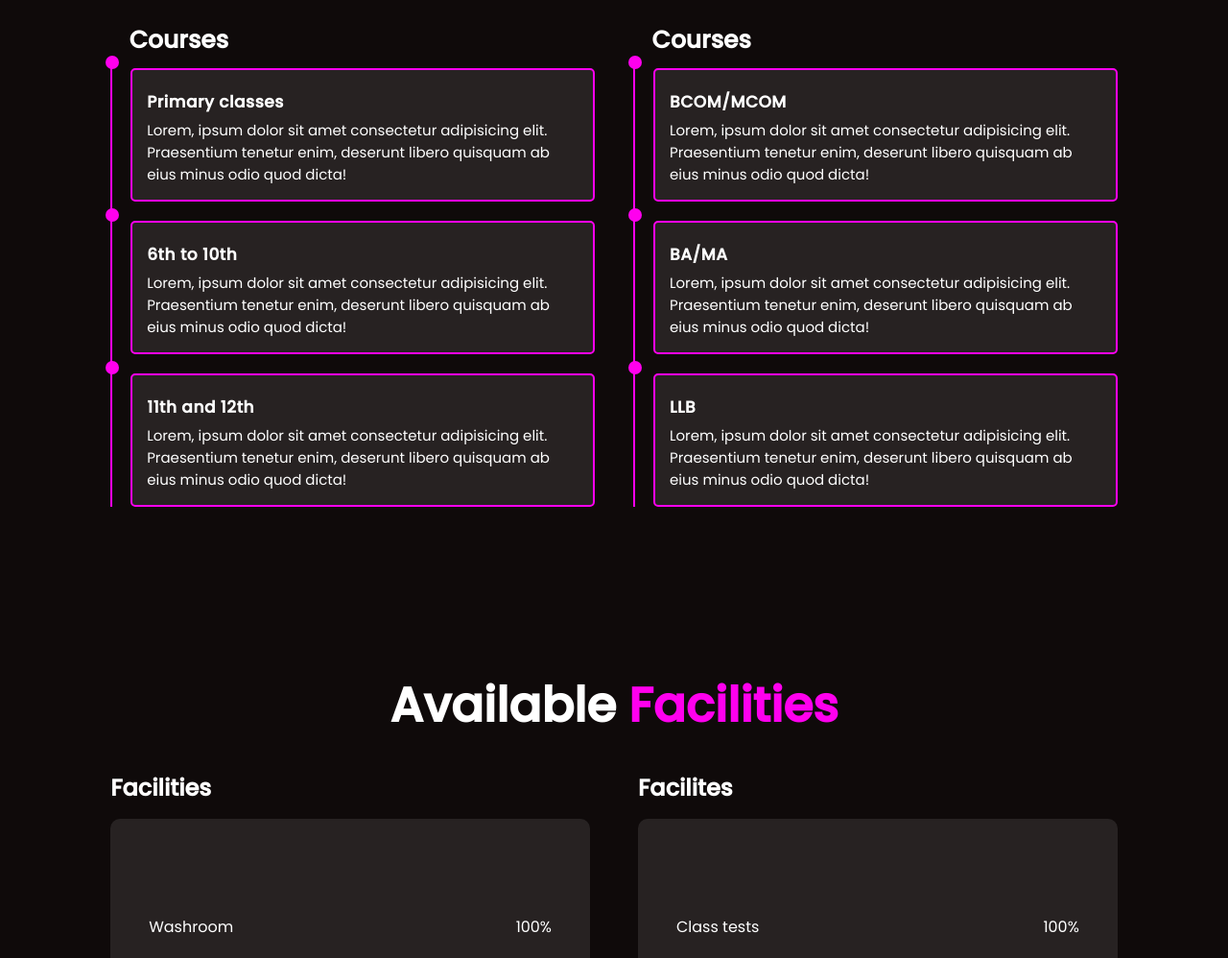
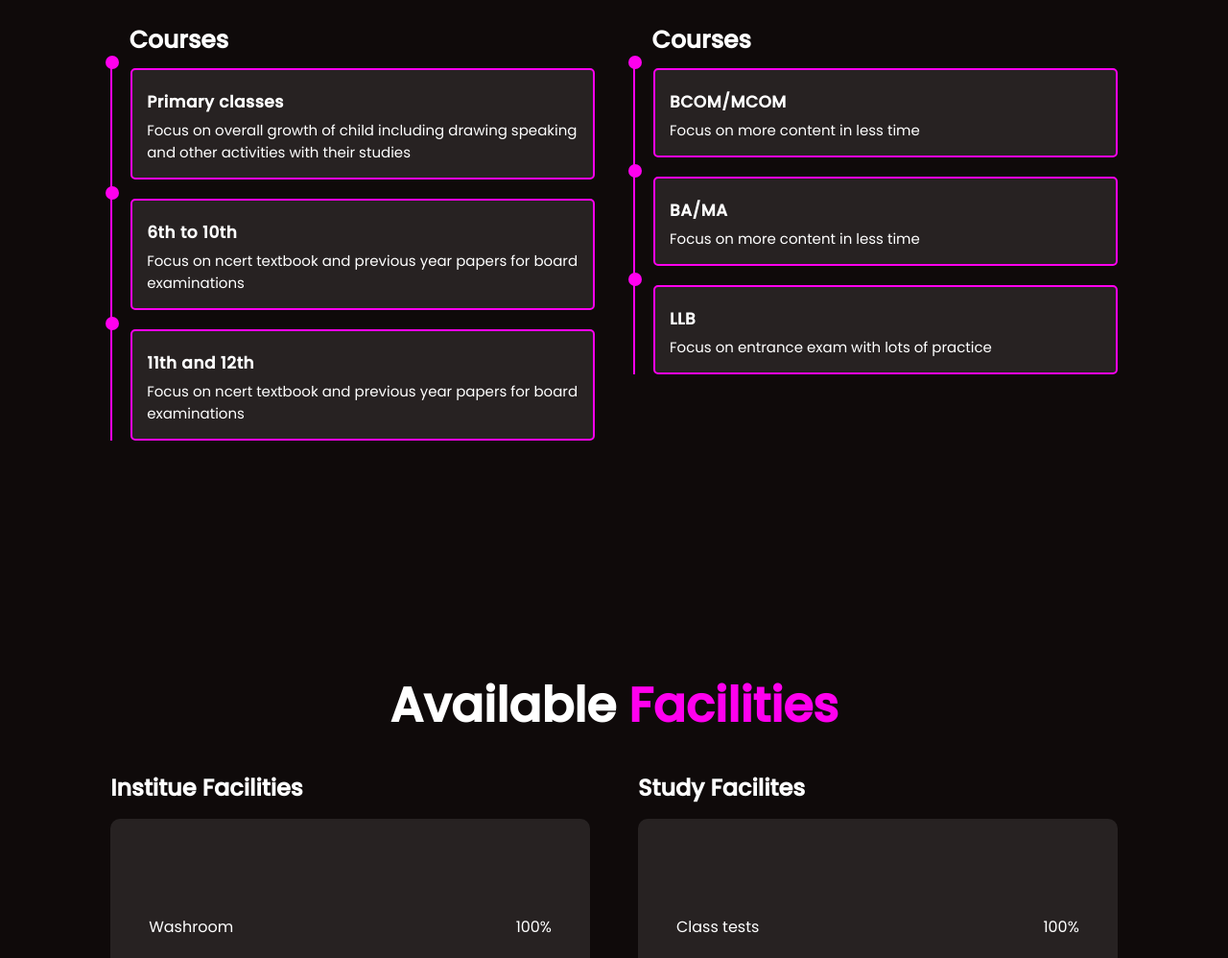
Before and after one commit to programmerjaideep/SANTOSH, a plain HTML site: page index.html in a window 1280 px wide. Shown: the part 1802-2800 px from the top of the page at 96% size. Drawn offline with nearby package versions, Linux system fonts and the light colour scheme.

Commit message:
Update index.html

```diff
--- a/index.html
+++ b/index.html
@@ -29,9 +29,7 @@
             <div class="text-animation">
                 <h2>BEST INSTITUTE IN THIS AREA</h2>
             </div>
-            <p>Lorem ipsum dolor sit amet consectetur adipisicing elit. Ea, illum! Libero cupiditate sunt officiis
-                laudantium inventore vero, praesentium iure accusantium asperiores nobis architecto qui maiores, debitis
-                at, eaque vel! Officiis, vel reprehenderit dicta cumque doloremque qui. Autem aperiam cumque aliquid.</p>
+            <p>Hi I am Santosh pal the owner of Santosh Pal Classes.I want to give the best education to students at affordable price that's why i started this institute we have 10 years of students believe</p>
             <div class="btn-section">
                 <button class="btn">Join now</button>
                 <button class="btn">Let's learn</button>
@@ -50,11 +48,7 @@
         <img src="gh.png" alt="" class="aboutImg">
         <div class="text-content2">
             <h2>SANTOSH PAL</h2>
-            <p>Lorem ipsum dolor sit amet consectetur adipisicing elit. Iste asperiores molestiae nemo ipsam porro nam
-                nesciunt repudiandae voluptates blanditiis soluta eum, tempora explicabo optio corrupti ullam quidem
-                magnam quaerat qui dolorem architecto in dignissimos! Nostrum fugit, modi sed fugiat possimus maxime
-                voluptates ea molestiae animi, nesciunt inventore libero hic. Consectetur praesentium facere aut
-                perspiciatis voluptate. Nam sunt perspiciatis quasi rem.</p>
+            <p>The best institute in your area,vijay enclave.</p>
             <button class="btn">Read More</button>
         </div>
     </section>
@@ -69,24 +63,21 @@
                         <div class="content">
 
                             <h3>Primary classes</h3>
-                            <p>Lorem, ipsum dolor sit amet consectetur adipisicing elit. Praesentium tenetur enim,
-                                deserunt libero quisquam ab eius minus odio quod dicta!</p>
+                            <p>Focus on overall growth of child including drawing speaking and other activities with their studies</p>
                         </div>
                     </div>
                     <div class="education-content">
                         <div class="content">
 
                             <h3>6th to 10th</h3>
-                            <p>Lorem, ipsum dolor sit amet consectetur adipisicing elit. Praesentium tenetur enim,
-                                deserunt libero quisquam ab eius minus odio quod dicta!</p>
+                            <p>Focus on ncert textbook and previous year papers for board examinations</p>
                         </div>
                     </div>
                     <div class="education-content">
                         <div class="content">
 
                             <h3>11th and 12th</h3>
-                            <p>Lorem, ipsum dolor sit amet consectetur adipisicing elit. Praesentium tenetur enim,
-                                deserunt libero quisquam ab eius minus odio quod dicta!</p>
+                            <p>Focus on ncert textbook and previous year papers for board examinations</p>
                         </div>
                     </div>
                 </div>
@@ -98,24 +89,21 @@
                         <div class="content">
 
                             <h3>BCOM/MCOM</h3>
-                            <p>Lorem, ipsum dolor sit amet consectetur adipisicing elit. Praesentium tenetur enim,
-                                deserunt libero quisquam ab eius minus odio quod dicta!</p>
+                            <p>Focus on more content in less time</p>
                         </div>
                     </div>
                     <div class="education-content">
                         <div class="content">
 
                             <h3>BA/MA</h3>
-                            <p>Lorem, ipsum dolor sit amet consectetur adipisicing elit. Praesentium tenetur enim,
-                                deserunt libero quisquam ab eius minus odio quod dicta!</p>
+                            <p>Focus on more content in less time</p>
                         </div>
                     </div>
                     <div class="education-content">
                         <div class="content">
 
                             <h3>LLB</h3>
-                            <p>Lorem, ipsum dolor sit amet consectetur adipisicing elit. Praesentium tenetur enim,
-                                deserunt libero quisquam ab eius minus odio quod dicta!</p>
+                            <p>Focus on entrance exam with lots of practice</p>
                         </div>
                     </div>
                 </div>
@@ -127,7 +115,7 @@
         <h2 class="title">Available <span>Facilities</span></h2>
         <div class="wrapper">
             <div class="skill-content">
-                <h3 class="skill-title">Facilities</h3>
+                <h3 class="skill-title">Institue Facilities</h3>
                 <div class="skill-box skill-box1">
                     <div class="single-skill">
                         <span class="topic">Washroom</span>
@@ -153,7 +141,7 @@
                 </div>
             </div>
             <div class="skill-content">
-                <h3 class="skill-title">Facilites</h3>
+                <h3 class="skill-title">Study Facilites</h3>
                 <div class="skill-box skill-box2">
                     <div class="single-skill">
                         <span class="topic">Class tests</span>
```
